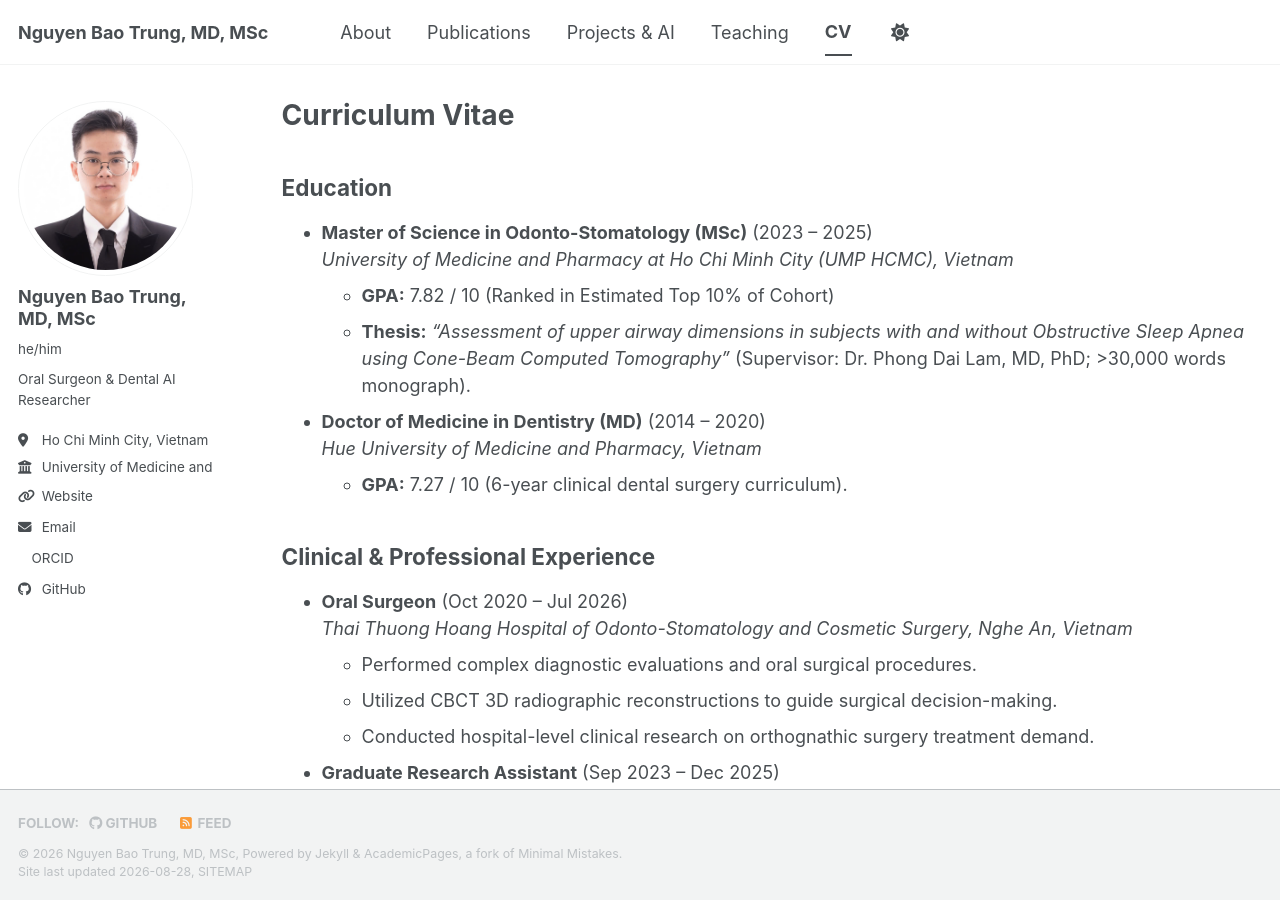
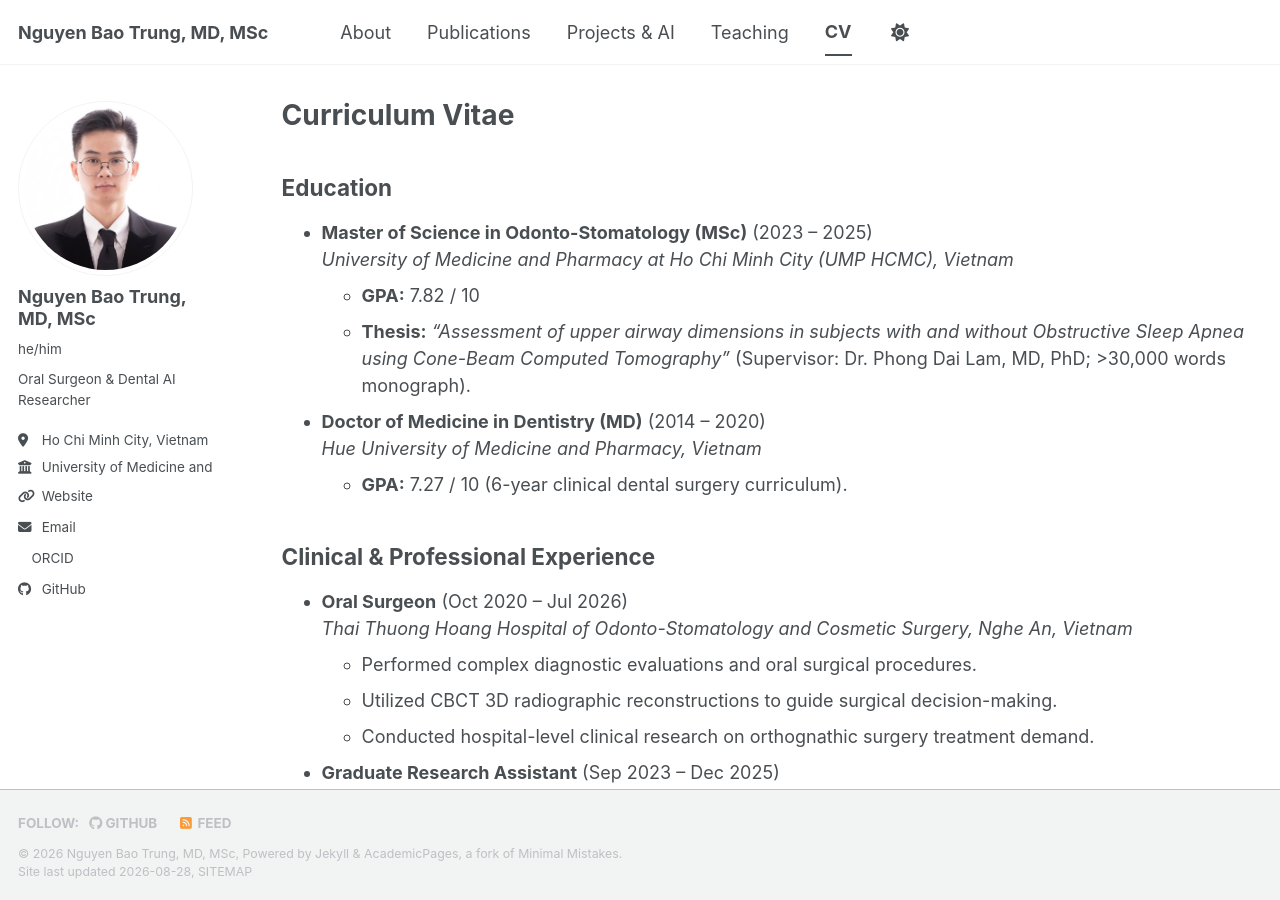
Before and after one commit to trungnb/trungnb.github.io, a Jekyll site: the page built from _pages/cv.md, in a window 1280 px wide and 900 px high. Built offline with Jekyll 4.4.1, drawn with Linux system fonts in a browser that asks for light colours; a style sheet for code colours, icons or effects is not loaded.

Commit message:
Remove estimated ranking to strictly stick to factual information

```diff
--- a/_pages/cv.md
+++ b/_pages/cv.md
@@ -12,7 +12,7 @@ redirect_from:
 ## Education
 * **Master of Science in Odonto-Stomatology (MSc)** (2023 – 2025)
   *University of Medicine and Pharmacy at Ho Chi Minh City (UMP HCMC), Vietnam*
-  * **GPA:** 7.82 / 10 (Ranked in Estimated Top 10% of Cohort)
+  * **GPA:** 7.82 / 10
   * **Thesis:** *"Assessment of upper airway dimensions in subjects with and without Obstructive Sleep Apnea using Cone-Beam Computed Tomography"* (Supervisor: Dr. Phong Dai Lam, MD, PhD; >30,000 words monograph).
 * **Doctor of Medicine in Dentistry (MD)** (2014 – 2020)
   *Hue University of Medicine and Pharmacy, Vietnam*
```
